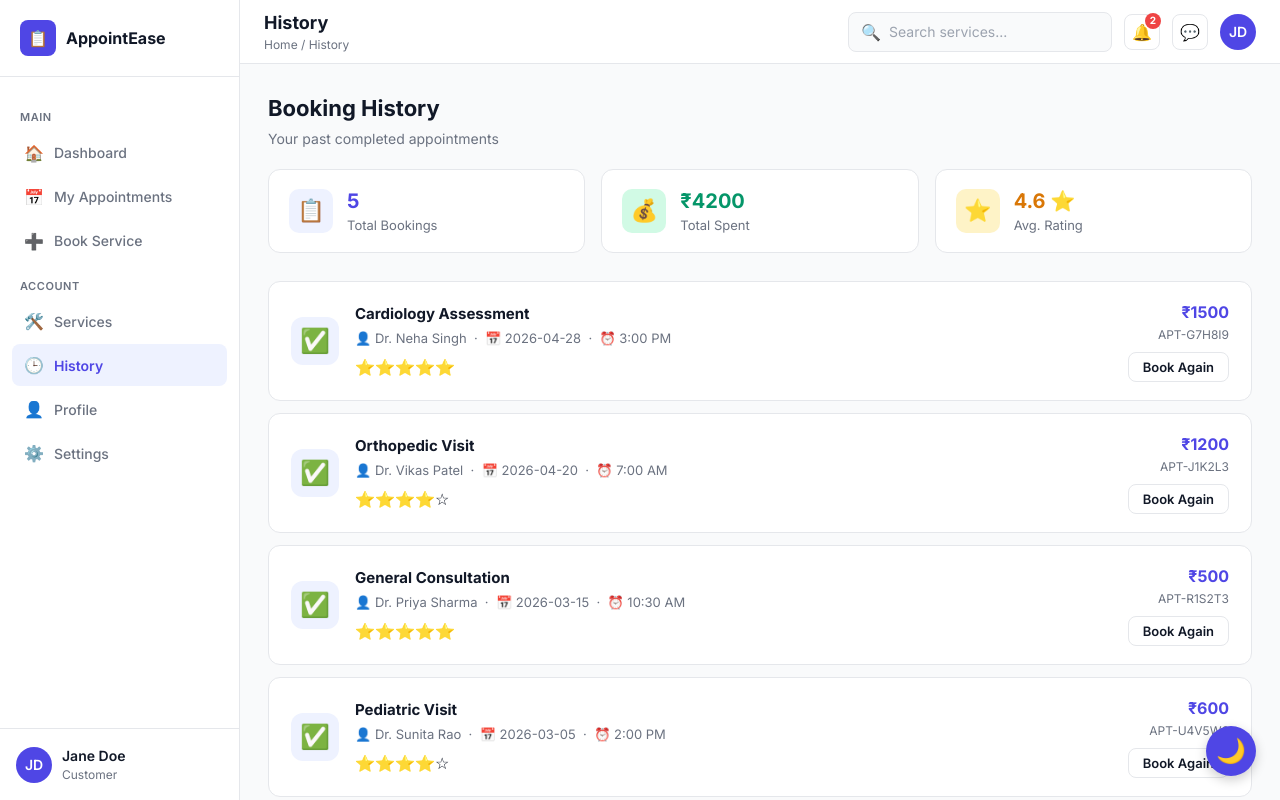
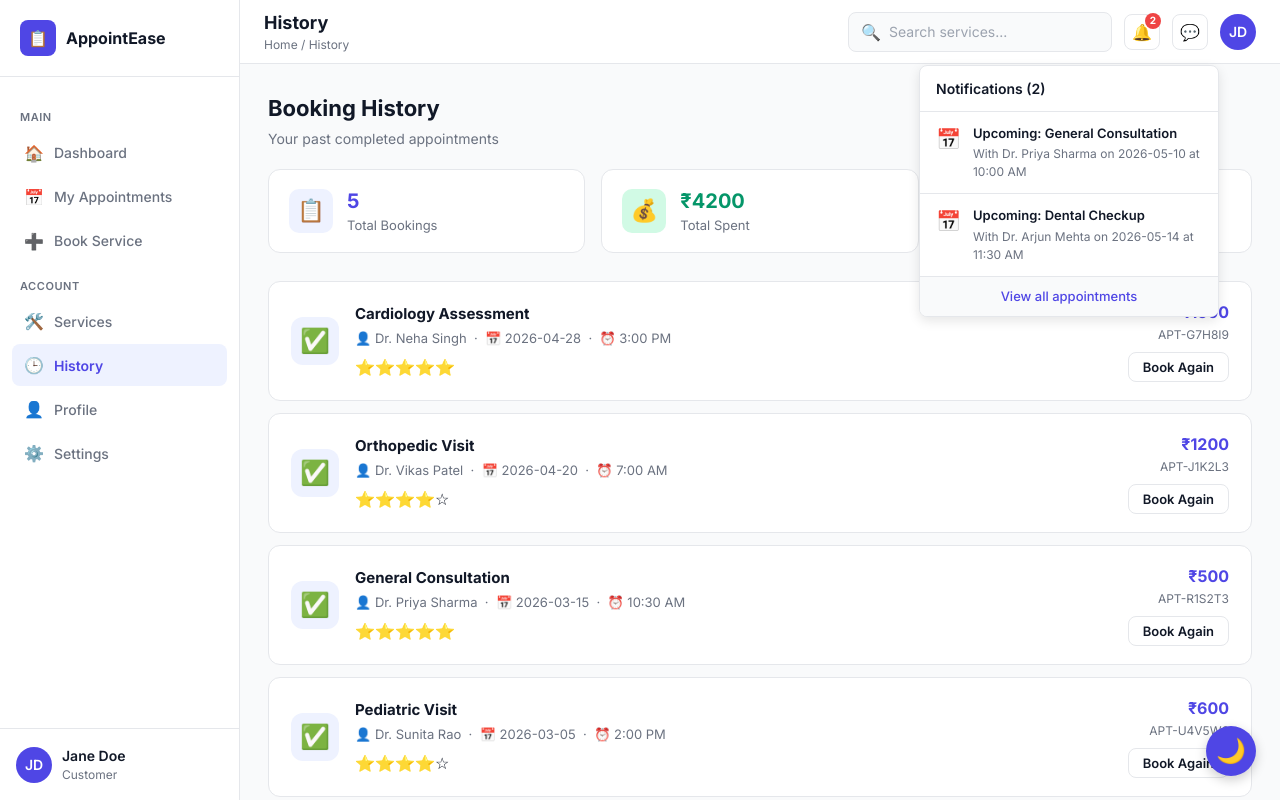
Before and after one commit to gayatribakle/Appointment-App-Odoo, a React app in the folder customer-view/frontend/: page /history in a window 1280 px wide. Both pictures are taken after a click on the element "Notifications". Shown: the top 800 px of the page. Built offline with nearby package versions, Linux system fonts and the light colour scheme; the HTML template or start-up script is replaced by a standard one.

Commit message:
Add interactive notification dropdown for upcoming appointments

```diff
--- a/customer-view/frontend/src/components/Navbar.jsx
+++ b/customer-view/frontend/src/components/Navbar.jsx
@@ -8,9 +8,12 @@ export default function Navbar({ title, subtitle }) {
   const { appointments } = useAppointments();
   const navigate = useNavigate();
   const [showDropdown, setShowDropdown] = useState(false);
+  const [showNotifications, setShowNotifications] = useState(false);
   const dropdownRef = useRef(null);
+  const notifRef = useRef(null);
 
-  const upcomingCount = appointments?.filter(a => a.status === 'confirmed').length || 0;
+  const upcomingAppointments = appointments?.filter(a => a.status === 'confirmed') || [];
+  const upcomingCount = upcomingAppointments.length;
 
   const initials = user?.name
     ? user.name.split(' ').map(n => n[0]).join('').substring(0, 2).toUpperCase()
@@ -25,6 +28,9 @@ export default function Navbar({ title, subtitle }) {
     const handleClickOutside = (event) => {
       if (dropdownRef.current && !dropdownRef.current.contains(event.target)) {
         setShowDropdown(false);
+      }
+      if (notifRef.current && !notifRef.current.contains(event.target)) {
+        setShowNotifications(false);
       }
     };
     document.addEventListener('mousedown', handleClickOutside);
@@ -43,7 +49,13 @@ export default function Navbar({ title, subtitle }) {
           <input placeholder="Search services..." />
         </div>
 
-        <div className="icon-btn" title="Notifications" style={{ position: 'relative' }}>
+        <div
+          className="icon-btn"
+          title="Notifications"
+          style={{ position: 'relative', cursor: 'pointer' }}
+          onClick={() => setShowNotifications(!showNotifications)}
+          ref={notifRef}
+        >
           🔔
           {upcomingCount > 0 && (
             <span style={{
@@ -54,6 +66,50 @@ export default function Navbar({ title, subtitle }) {
             }}>
               {upcomingCount}
             </span>
+          )}
+
+          {showNotifications && (
+            <div style={{
+              position: 'absolute', top: 50, right: -60, background: 'var(--white)',
+              border: '1px solid var(--border)', borderRadius: 8, boxShadow: '0 4px 12px rgba(0,0,0,0.1)',
+              width: 300, zIndex: 1000, overflow: 'hidden', textAlign: 'left', cursor: 'default'
+            }} onClick={e => e.stopPropagation()}>
+              <div style={{ padding: '12px 16px', borderBottom: '1px solid var(--border)', fontWeight: 600, fontSize: 14, color: 'var(--text)' }}>
+                Notifications ({upcomingCount})
+              </div>
+              <div style={{ maxHeight: 300, overflowY: 'auto' }}>
+                {upcomingCount === 0 ? (
+                  <div style={{ padding: '24px 16px', textAlign: 'center', color: 'var(--text-secondary)', fontSize: 13 }}>
+                    No new notifications
+                  </div>
+                ) : (
+                  upcomingAppointments.map(apt => (
+                    <div key={apt.id} style={{
+                      padding: '12px 16px', borderBottom: '1px solid var(--border)',
+                      display: 'flex', gap: 12, alignItems: 'flex-start'
+                    }}>
+                      <div style={{ fontSize: 20 }}>📅</div>
+                      <div>
+                        <div style={{ fontSize: 13, fontWeight: 600, color: 'var(--text)', marginBottom: 2 }}>
+                          Upcoming: {apt.service}
+                        </div>
+                        <div style={{ fontSize: 12, color: 'var(--text-secondary)' }}>
+                          With {apt.provider} on {apt.date} at {apt.time}
+                        </div>
+                      </div>
+                    </div>
+                  ))
+                )}
+              </div>
+              {upcomingCount > 0 && (
+                <div
+                  style={{ padding: '10px', textAlign: 'center', background: 'var(--bg)', color: 'var(--primary)', fontSize: 13, fontWeight: 500, cursor: 'pointer' }}
+                  onClick={() => navigate('/my-appointments')}
+                >
+                  View all appointments
+                </div>
+              )}
+            </div>
           )}
         </div>
         <div className="icon-btn" title="Messages">💬</div>
```
